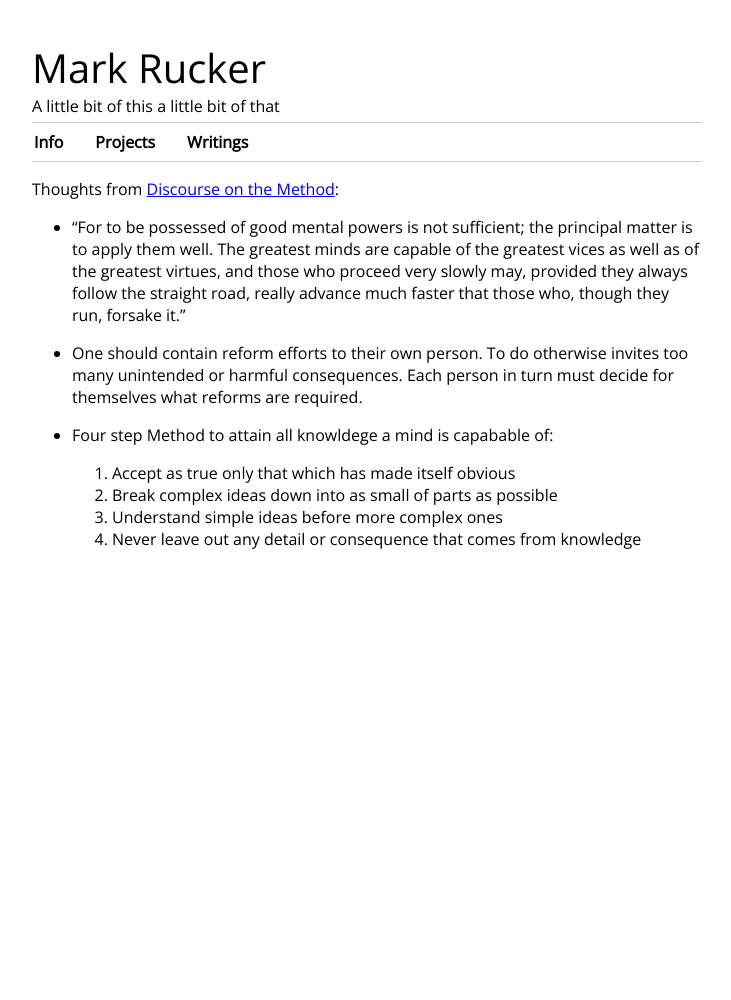
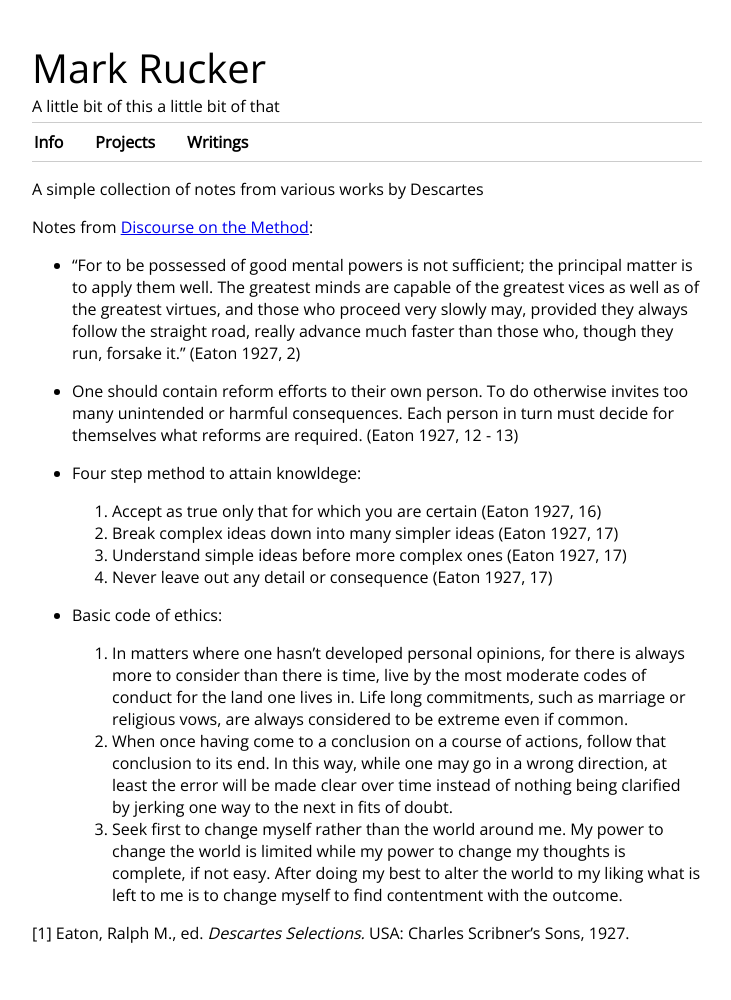
Before and after one commit to mrucker/mrucker.github.io, a Jekyll site: the page built from _posts/2015-12-19-Deep-Thoughts-Therefore-I-Am.md, in a window 1280 px wide. Shown: the whole page, without its empty margins (273-1004 px from the left). Built offline with Jekyll 4.4.1, drawn with Linux system fonts in a browser that asks for light colours; nearby versions of some CDN libraries; before the commit the page ends 900 px from its top, so only the background shows below that.

Commit message:
Cleaning up a post

```diff
--- a/_posts/2015-12-19-Deep-Thoughts-Therefore-I-Am.md
+++ b/_posts/2015-12-19-Deep-Thoughts-Therefore-I-Am.md
@@ -1,17 +1,27 @@
 ---
 layout: post
 ---
-Thoughts from [Discourse on the Method][1]:
+A simple collection of notes from various works by Descartes
 
- * "For to be possessed of good mental powers is not sufficient; the principal matter is to apply them well. The greatest minds are capable of the greatest vices as well as of the greatest virtues, and those who proceed very slowly may, provided they always follow the straight road, really advance much faster that those who, though they run, forsake it."
+Notes from [Discourse on the Method][1]:
 
- * One should contain reform efforts to their own person. To do otherwise invites too many unintended or harmful consequences. Each person in turn must decide for themselves what reforms are required.
+ * "For to be possessed of good mental powers is not sufficient; the principal matter is to apply them well. The greatest minds are capable of the greatest vices as well as of the greatest virtues, and those who proceed very slowly may, provided they always follow the straight road, really advance much faster than those who, though they run, forsake it." (Eaton 1927, 2)
 
- * Four step Method to attain all knowldege a mind is capabable of:
+ * One should contain reform efforts to their own person. To do otherwise invites too many unintended or harmful consequences. Each person in turn must decide for themselves what reforms are required. (Eaton 1927, 12 - 13)
 
-    1. Accept as true only that which has made itself obvious
-    2. Break complex ideas down into as small of parts as possible
-    3. Understand simple ideas before more complex ones
-    4. Never leave out any detail or consequence that comes from knowledge
+ * Four step method to attain knowldege:
+
+    1. Accept as true only that for which you are certain (Eaton 1927, 16)
+    2. Break complex ideas down into many simpler ideas (Eaton 1927, 17)
+    3. Understand simple ideas before more complex ones (Eaton 1927, 17)
+    4. Never leave out any detail or consequence (Eaton 1927, 17)
+
+ * Basic code of ethics:
+
+    1. In matters where one hasn't developed personal opinions, for there is always more to consider than there is time, live by the most moderate codes of conduct for the land one lives in. Life long commitments, such as marriage or religious vows, are always considered to be extreme even if common.
+    2. When once having come to a conclusion on a course of actions, follow that conclusion to its end. In this way, while one may go in a wrong direction, at least the error will be made clear over time instead of nothing being clarified by jerking one way to the next in fits of doubt.
+    3. Seek first to change myself rather than the world around me. My power to change the world is limited while my power to change my thoughts is complete, if not easy. After doing my best to alter the world to my liking what is left to me is to change myself to find contentment with the outcome.
+
+\[1\] Eaton, Ralph M., ed. *Descartes Selections.* USA: Charles Scribner's Sons, 1927.
 
 [1]: https://en.wikipedia.org/wiki/Discourse_on_the_Method
```
